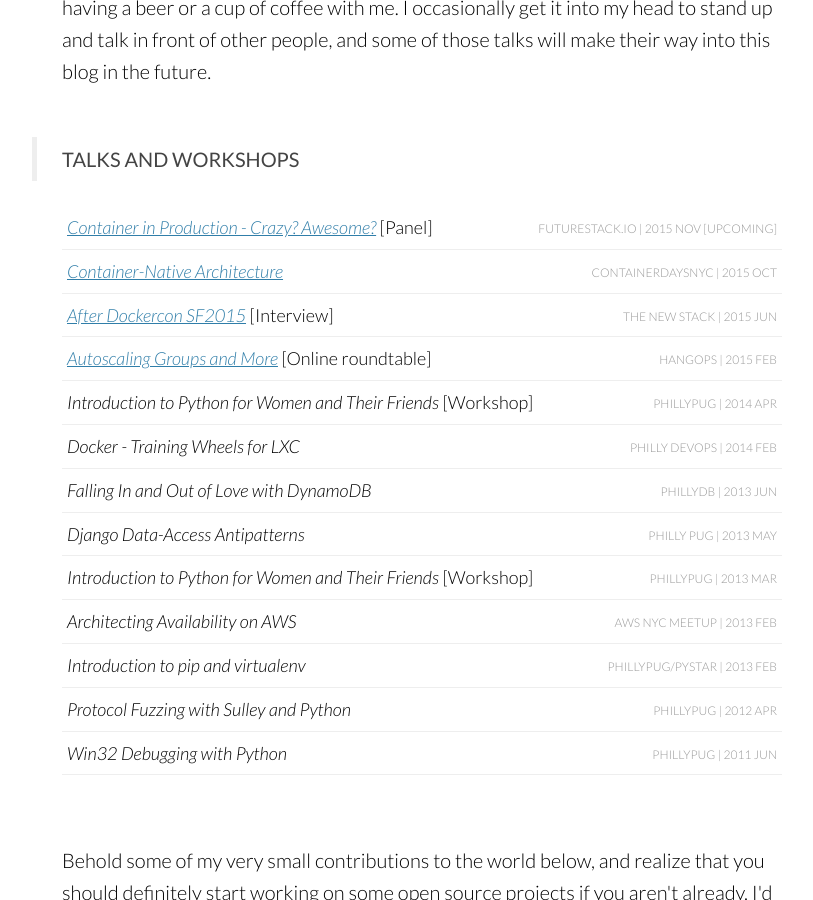
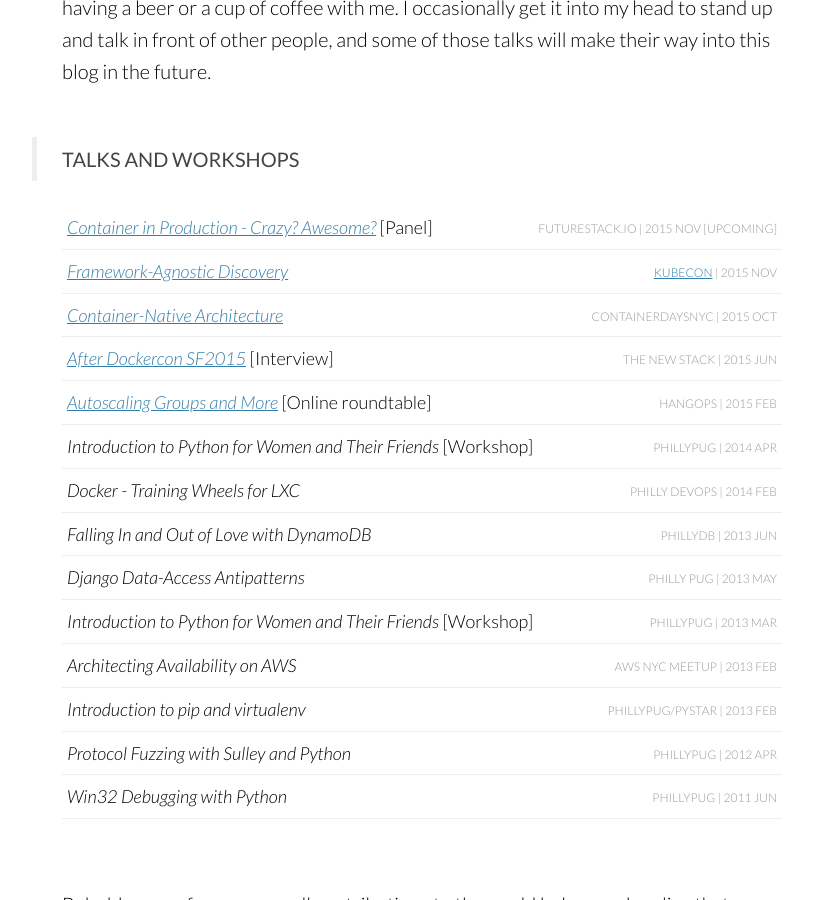
Before and after one commit to tgross/blog.0x74696d.com, a Jekyll site: the page built from community.html, in a window 1280 px wide and 900 px high, scrolled down 565 px. Shown: the whole window, without its empty margins (218-1031 px from the left). Built offline with Jekyll 4.4.1, drawn with Linux system fonts in a browser that asks for light colours; Markdown is read by kramdown in place of the engine named in the settings.

Commit message:
Add Kubecon talk to community page

```diff
--- a/community.html
+++ b/community.html
@@ -11,6 +11,7 @@
 <a name="talks"><h2>Talks and workshops</h2></a>
 <ul class="listing">
   <li><i><a href="https://blog.newrelic.com/2015/10/26/futurestack-fs15-speakers-latest/">Container in Production - Crazy? Awesome?</a></i> [Panel] <span>FutureStack.io | 2015 Nov [upcoming]</li>
+  <li><i><a href="http://0x74696d.com/talk-kubecon-2015/">Framework-Agnostic Discovery</a></i> <span><a href="http://kubecon2015.sched.org/event/de8c17e8a0bfad2f82127c494b2c0d62#.VkKHKa6rRE4">Kubecon</a> | 2015 Nov</li>
   <li><i><a href="http://0x74696d.com/posts/container-native-architecture-talk/">Container-Native Architecture</a></i> <span>ContainerDaysNYC | 2015 Oct</li>
   <li><i><a href="http://thenewstack.io/tns-analysts-show-50-docker-for-today-and-tomorrow-from-dockercon/
 ">After Dockercon SF2015</a></i> [Interview] <span>The New Stack | 2015 Jun</li>
```
